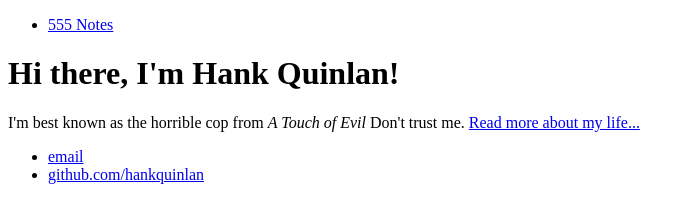
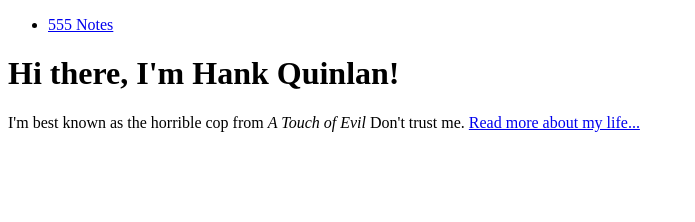
Before and after one commit to XuTeam/555Notes.github.io, a plain HTML site: page index.html in a window 1280 px wide. Shown: the whole page, without its empty margins (0-695 px from the left). Drawn offline with Linux system fonts and the light colour scheme.

Commit message:
Update index.html

```diff
--- a/index.html
+++ b/index.html
@@ -1,7 +1,7 @@
 <!DOCTYPE html>
 <html>
 	<head>
-		<title>Hank Quinlan, Horrible Cop</title>
+		<title> MATH & CSE 555</title>
 	</head>
 	<body>
 		<nav>
@@ -15,11 +15,5 @@
 				<p>I'm best known as the horrible cop from <em>A Touch of Evil</em> Don't trust me. <a href="/about">Read more about my life...</a></p>
     		</div><!-- /.blurb -->
 		</div><!-- /.container -->
-		<footer>
-    		<ul>
-        		<li><a href="mailto:hankquinlanhub@gmail.com">email</a></li>
-        		<li><a href="https://github.com/hankquinlan">github.com/hankquinlan</a></li>
-			</ul>
-		</footer>
 	</body>
 </html>
```
